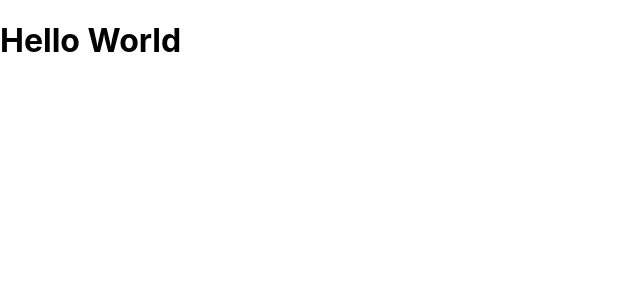
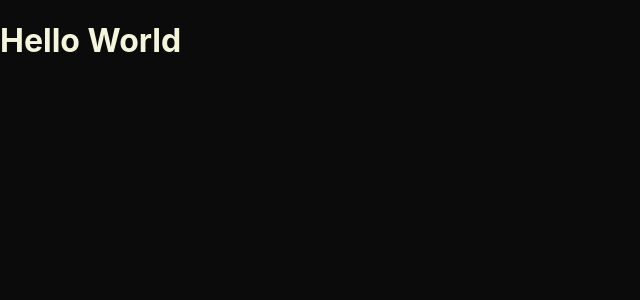
Before and after one commit to mb-dir/trailer-park-boys-search, a React (Create React App) app: page / in a window 1280 px wide. Shown: the top 300 px of the page, without its empty margins (0-640 px from the left). Built offline with nearby package versions, Linux system fonts and the light colour scheme.

Commit message:
Add basic styles
These styles are so general, so I do not want to create decidated branch
to do it - I treat it as a part of the init process

```diff
--- a/src/index.css
+++ b/src/index.css
@@ -1,3 +1,6 @@
+*, *::after, *::before{
+  box-sizing: border-box;
+}
 body {
   margin: 0;
   font-family: -apple-system, BlinkMacSystemFont, 'Segoe UI', 'Roboto', 'Oxygen',
@@ -5,6 +8,8 @@ body {
     sans-serif;
   -webkit-font-smoothing: antialiased;
   -moz-osx-font-smoothing: grayscale;
+  background-color: #0B0B0B;
+  color: beige;
 }
 
 code {
```
